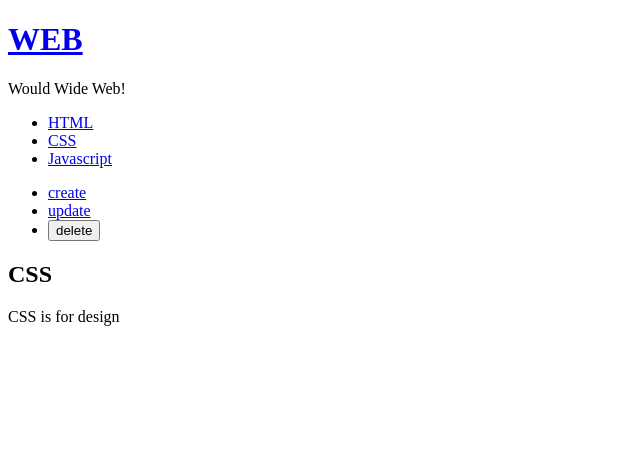
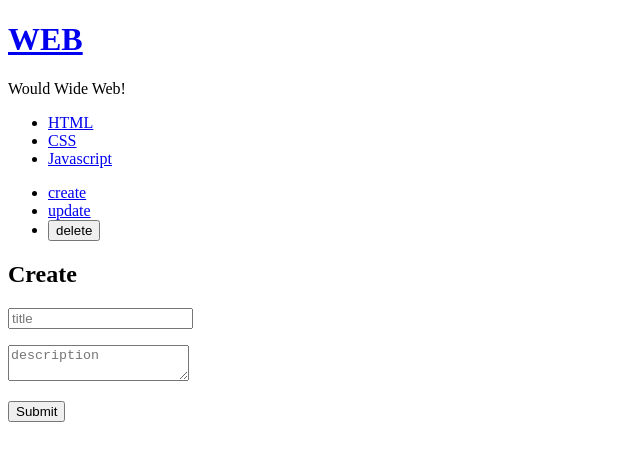
Before and after one commit to JunIl-git/SaengKoReact, a React (Create React App) app: page / in a window 1280 px wide. Shown: the top 460 px of the page, without its empty margins (0-640 px from the left). Built offline with nearby package versions, Linux system fonts and the light colour scheme.

Commit message:
-Create- complete

```diff
--- a/src/App.js
+++ b/src/App.js
@@ -1,13 +1,15 @@
 import React from 'react';
 import Subject from './component/Subject';
 import Nav from './component/Nav';
-import Article from './component/Article';
+import Control from './component/Control';
+import ReadContent from './component/ReadContent';
+import CreateContent from './component/CreateContent';
 
 class App extends React.Component{
   constructor(props){
     super(props);
     this.state = {
-      mode : 'read',
+      mode : 'create',
       selected_content_id:2,
       subject : {title : 'WEB', sub : 'Would Wide Web!'},
       welcome : {title : 'welcome', desc : 'Hello, React!!'},
@@ -22,22 +24,27 @@ class App extends React.Component{
 
   render(){
     console.log('App render')
-    let _title,_desc = null;
+    let _title,_desc,_article = null;
 
       if(this.state.mode === 'welcome'){
         _title = this.state.subject.title;
         _desc = this.state.subject.sub;
+        _article = <ReadContent title={_title} sub={_desc}></ReadContent>
       } else if(this.state.mode === 'read'){
         const data = this.state.contents;
-
         for(let i=0; i<data.length; i++){
           if(this.state.selected_content_id === data[i].id){
             _title = data[i].title;
             _desc = data[i].desc;
+            _article = <ReadContent title={_title} sub={_desc}></ReadContent>
           }
         }
-
-
+      } else if(this.state.mode === 'create'){
+        _article = <CreateContent onSubmit ={(title,desc)=>{
+          const addContent = {id: this.state.contents.length+1, title:title, desc:desc}
+          let _contents =this.state.contents.concat(addContent)
+          this.setState({ contents: _contents});
+        }}></CreateContent>
       }
 
 
@@ -57,14 +64,12 @@ class App extends React.Component{
       <div className="App">
         <Subject  mode={this.state.mode} onClick={onClickButton1} title={this.state.subject.title} sub={this.state.subject.sub}></Subject>
         <Nav data ={this.state.contents} onClick={onClickButton2} ></Nav>
-        <div>
-          <ul>
-            <li><a href="/create">create</a></li>
-            <li><a href="/update">update</a></li>
-            <li><input type="button" value="delete"/></li>
-          </ul>
-        </div>
-        <Article title={_title} sub={_desc}></Article>
+        <Control onChangeMode = {function(mode){
+          this.setState({
+            mode : mode
+          })
+        }.bind(this)}></Control>
+        {_article}
       </div>
     )
   }
--- /dev/null
+++ b/src/component/Control.js
@@ -0,0 +1,37 @@
+import React from 'react';
+
+class Control extends React.Component{
+    render(){
+        console.log('Control render');
+
+        return(
+            <div>
+                <ul>
+                    <li>
+                        <a href="/create"
+                        onClick ={function(e){
+                            e.preventDefault();
+                            this.props.onChangeMode("create");
+                        }.bind(this)}>create</a>
+                    </li>
+                    <li>
+                        <a href="/update"
+                        onClick ={function(e){
+                            e.preventDefault();
+                            this.props.onChangeMode("update");
+                        }.bind(this)}>update</a>
+                    </li>
+                    <li>
+                        <input type="button" value="delete"
+                        onClick ={function(e){
+                            e.preventDefault();
+                            this.props.onChangeMode("delete");
+                        }.bind(this)}/>
+                    </li>
+                </ul>
+            </div>
+        )
+    }
+}
+
+export default Control;
--- /dev/null
+++ b/src/component/CreateContent.js
@@ -0,0 +1,28 @@
+import React from 'react';
+
+class CreateContent extends React.Component{
+    render(){
+        console.log('article render')
+        return(
+            <article>
+                <h2>Create</h2>
+                <form action="/create_process" method="post"
+                    onSubmit={e =>{
+                        e.preventDefault();
+                       this.props.onSubmit(
+                           e.target.title.value,
+                           e.target.desc.value
+                       )
+                        alert("submit!!!!");
+                    }
+                    }>
+                    <p><input type="text" name="title" placeholder="title"/></p>
+                    <p><textarea name="desc" placeholder="description"></textarea></p>
+                    <p><input type="submit" value="Submit"/></p>
+                </form>
+            </article>
+        )
+    }
+}
+
+export default CreateContent;
--- a/src/component/Nav.js
+++ b/src/component/Nav.js
@@ -1,6 +1,15 @@
 import React from 'react';
 
 class Nav extends React.Component{
+    shouldComponentUpdate(newProps, newState){
+        console.log(newProps.data, this.props.data);
+
+        if(newProps.data === this.props.data){
+            return false;
+        }
+        return true;
+    }
+
     render(){
         console.log('nav render')
         const data = this.props.data;
--- a/src/component/Article.js
+++ b/src/component/ReadContent.js
@@ -1,6 +1,6 @@
 import React from 'react';
 
-class Article extends React.Component{
+class ReadContent extends React.Component{
     render(){
         console.log('article render')
         return(
@@ -12,4 +12,4 @@ class Article extends React.Component{
     }
 }
 
-export default Article;
+export default ReadContent;
```
Also changed, not shown: 1 other file (tests, documents, lock files or other folders).
